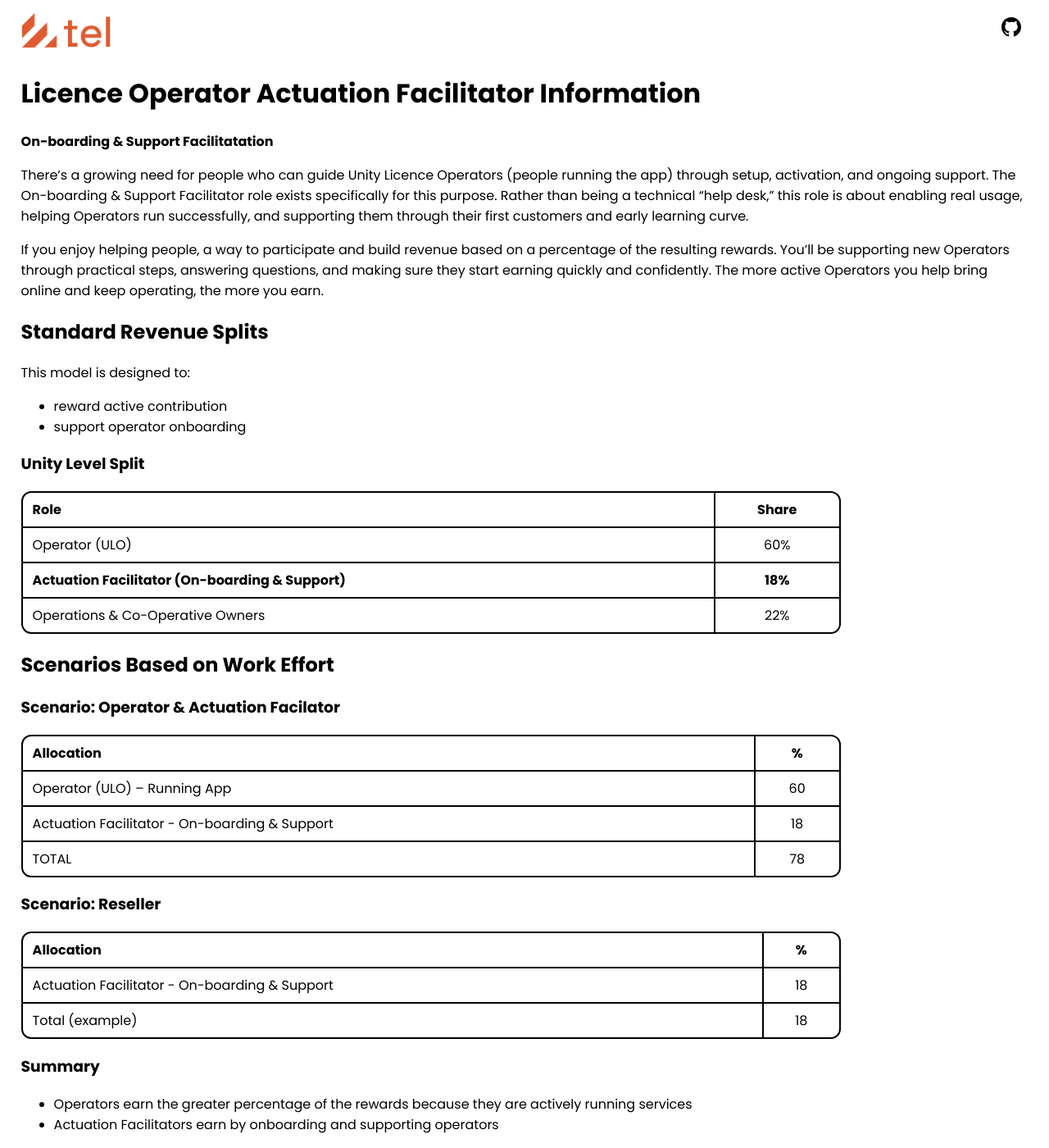
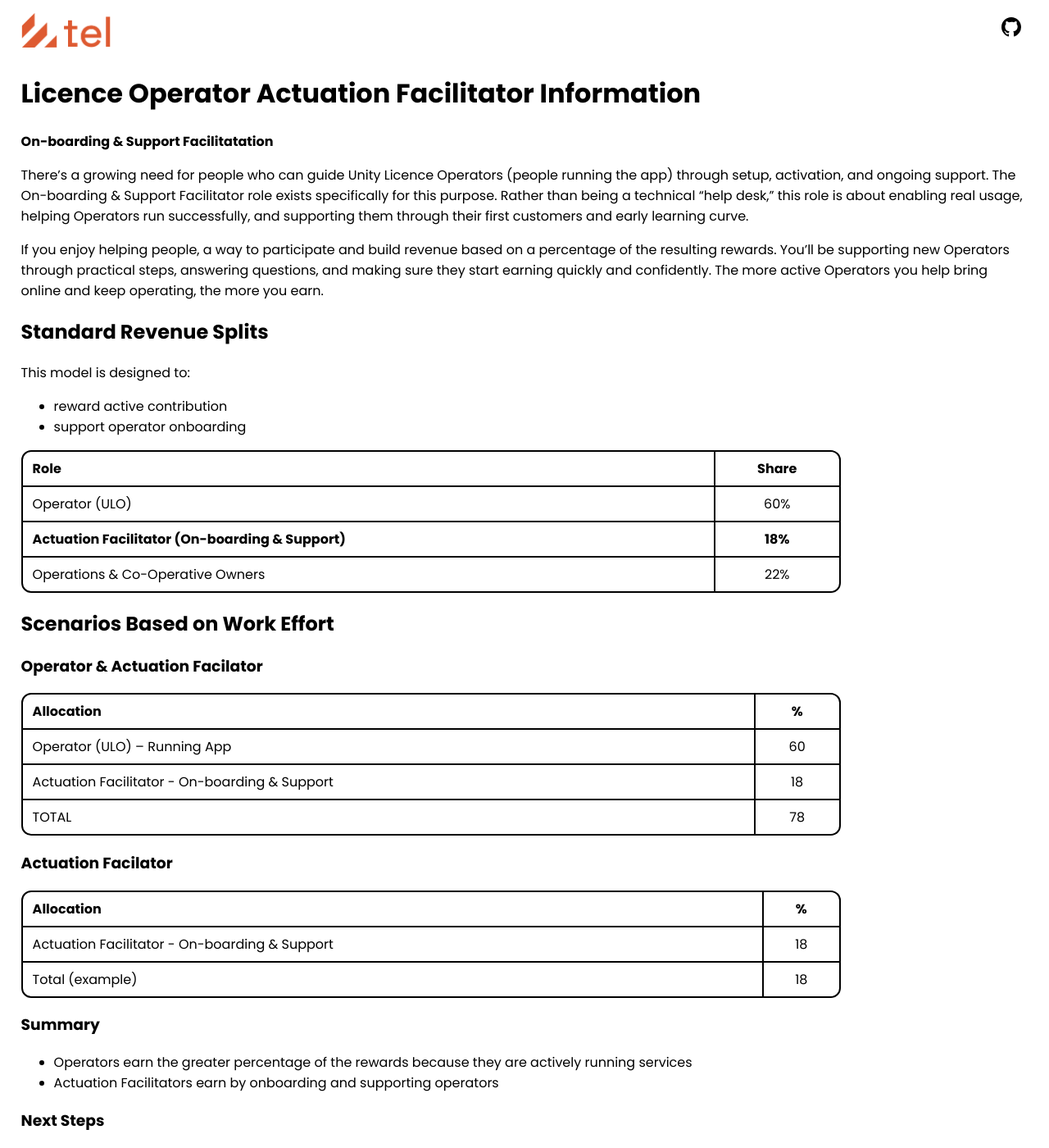
Before and after one commit to selfdriven-services/selfdriven-tel, a Jekyll site: the page built from docs/pages/actuate-unity-network-onboarding-facilitator.md, in a window 1280 px wide and 1400 px high. Shown: the whole window at 82% size. Built offline with Jekyll 4.4.1, drawn with Linux system fonts in a browser that asks for light colours.

Commit message:
Update actuate-unity-network-onboarding-facilitator.md

```diff
--- a/docs/pages/actuate-unity-network-onboarding-facilitator.md
+++ b/docs/pages/actuate-unity-network-onboarding-facilitator.md
@@ -18,8 +18,6 @@ This model is designed to:
 - reward active contribution
 - support operator onboarding
 
-### Unity Level Split
-
 | Role | Share |
 |---|:--:|
 | Operator (ULO) | 60% |
@@ -28,7 +26,7 @@ This model is designed to:
 
 ## Scenarios Based on Work Effort
 
-### Scenario: Operator & Actuation Facilator
+### Operator & Actuation Facilator
 
 | Allocation | % |
 |---|:--:|
@@ -36,7 +34,7 @@ This model is designed to:
 | Actuation Facilitator - On-boarding & Support | 18 |
 | TOTAL | 78 |
 
-### Scenario: Reseller
+### Actuation Facilator
 
 | Allocation | % |
 |---|:--:|
```
